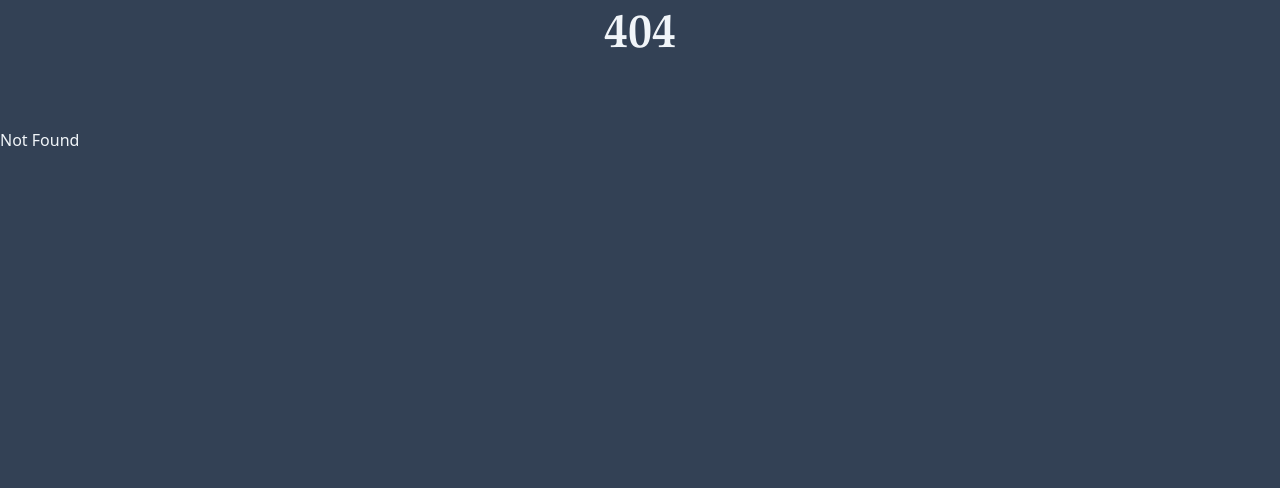
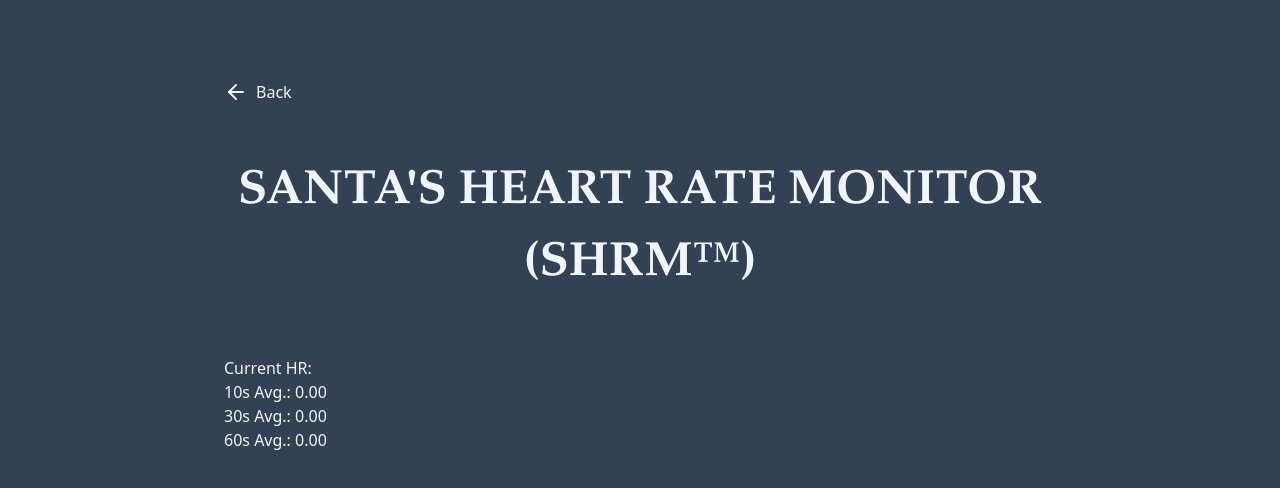
Before and after one commit to speiffer829/svelte-advent-2023, a SvelteKit app: page /santas-heart-rate-monitor in a window 1280 px wide. Before the commit this address had no page. Shown: the top 488 px of the page. Built offline with nearby package versions, Linux system fonts and the light colour scheme; no server answers.

Commit message:
heart rate monitor

```diff
--- a/src/app.pcss
+++ b/src/app.pcss
@@ -45,11 +45,20 @@
 		border-radius: theme('borderRadius.2xl');
 		cursor: pointer;
 		box-shadow: theme('boxShadow.md');
-		transition: all 300ms;
+		transition:
+			all 300ms,
+			scale 100ms;
 
 		&:hover {
 			background-color: theme('colors.slate.600');
 			color: theme('colors.green.400');
+		}
+
+		&:active {
+			transition-duration: 100ms;
+			background-color: theme('colors.slate.500');
+			color: theme('colors.green.500');
+			scale: 0.95;
 		}
 	}
 
@@ -60,3 +69,8 @@
 		padding: theme('spacing.3') theme('spacing.4') 0;
 	}
 }
+
+::selection {
+	background-color: theme('colors.green.400');
+	color: theme('colors.slate.800');
+}
--- a/src/routes/(projects)/cookie-counter/+page.svelte
+++ b/src/routes/(projects)/cookie-counter/+page.svelte
@@ -1,24 +1,39 @@
 <script lang="ts">
+	import { backOut, quintInOut } from 'svelte/easing';
 	let cookie_count = $state(0);
 
 	function spin(
 		node: HTMLElement,
-		params: { duration: number; deg?: number } = { duration: 300, deg: 720 }
+		params: { duration: number; deg?: number; easing?: (t: number) => number } = {
+			duration: 300,
+			deg: 720,
+			easing: quintInOut
+		}
 	) {
-		const { duration, deg = 360 } = params;
+		const { duration, deg = 360, easing = quintInOut } = params;
 		return {
 			duration,
 			deg,
+			easing,
 			css: (t: number) => {
-				const eased = t * t * t;
+				const eased = easing(t);
 				return `
-					transform: rotate(${eased * deg}deg) scale(${eased});
-				`;
+                    transform: rotate(${eased * deg}deg) scale(${eased});
+                `;
 			}
 		};
 	}
+
+	function handle_keydown(event: KeyboardEvent) {
+		if (event.key === 'ArrowRight' || event.key === 'ArrowUp') {
+			cookie_count++;
+		} else if (event.key === 'ArrowLeft' || event.key === 'ArrowDown') {
+			cookie_count === 0 ? cookie_count : cookie_count--;
+		}
+	}
 </script>
 
+<svelte:window onkeydown={handle_keydown} />
 <main>
 	<h1 class="text-center text-5xl font-bold uppercase">Tally Dashboard</h1>
 	<div class="flex items-center justify-center gap-4">
@@ -35,7 +50,7 @@
 		class="mx-auto mt-6 grid max-w-md grid-cols-5 gap-4 rounded-xl border-2 border-dashed border-white bg-slate-800 p-4 text-center"
 	>
 		{#each Array.from({ length: cookie_count }) as _, i}
-			<div class="text-5xl" transition:spin={{ duration: 450 }}>🍪</div>
+			<div class="text-5xl" transition:spin={{ duration: 450, easing: backOut }}>🍪</div>
 		{/each}
 	</div>
 </main>
--- /dev/null
+++ b/src/routes/(projects)/santas-heart-rate-monitor/+page.svelte
@@ -0,0 +1,29 @@
+<script lang="ts">
+	let data_points = $state<number[]>([]);
+
+	let ten_sec_avg = $derived(data_points.slice(-10).reduce((acc, i) => acc + i, 0) / 10);
+	let thirty_sec_avg = $derived(data_points.slice(-30).reduce((acc, i) => acc + i, 0) / 30);
+	let sixty_sec_avg = $derived(data_points.slice(-60).reduce((acc, i) => acc + i, 0) / 60);
+
+	$effect(() => {
+		const interval = setInterval(async () => {
+			const req = await fetch('https://advent.sveltesociety.dev/data/2023/day-four.json');
+			const res = await req.json();
+
+			data_points.push(res.heartRate);
+		}, 1000);
+	});
+</script>
+
+<svelte:head>
+	<title>Santa's Heart Rate Monitor (SHRM™)</title>
+</svelte:head>
+
+<main>
+	<h1>Santa's Heart Rate Monitor (SHRM™)</h1>
+
+	<p>Current HR: {data_points.at(-1)}</p>
+	<p>10s Avg.: {ten_sec_avg.toFixed(2)}</p>
+	<p>30s Avg.: {thirty_sec_avg.toFixed(2)}</p>
+	<p>60s Avg.: {sixty_sec_avg.toFixed(2)}</p>
+</main>
--- a/src/routes/+page.svelte
+++ b/src/routes/+page.svelte
@@ -1,6 +1,10 @@
 <script>
 	let foo = $state('bar');
 </script>
+
+<svelte:head>
+	<title>Spenser's Svelte Advent 2023</title>
+</svelte:head>
 
 <header class="mx-auto max-w-4xl px-4 pt-16 text-green-400">
 	<svg
@@ -37,9 +41,13 @@
 {/snippet}
 
 <main class="mx-auto max-w-4xl px-4 pt-16">
-	<ol class="list-outside list-decimal font-serif text-3xl">
+	<ol class="list-outside list-decimal pl-6 font-serif text-3xl">
 		{@render link({ href: 'tally-dashboard', text: 'Tally Dashboard' })}
 		{@render link({ href: 'cookie-counter', text: 'Cookie Counter' })}
 		{@render link({ href: 'jingle-bell-balancer', text: 'Jingle Bell Balancer' })}
+		{@render link({
+			href: 'santas-heart-rate-monitor',
+			text: "Santa's Heart Rate Monitor (SHRM™)"
+		})}
 	</ol>
 </main>
```
